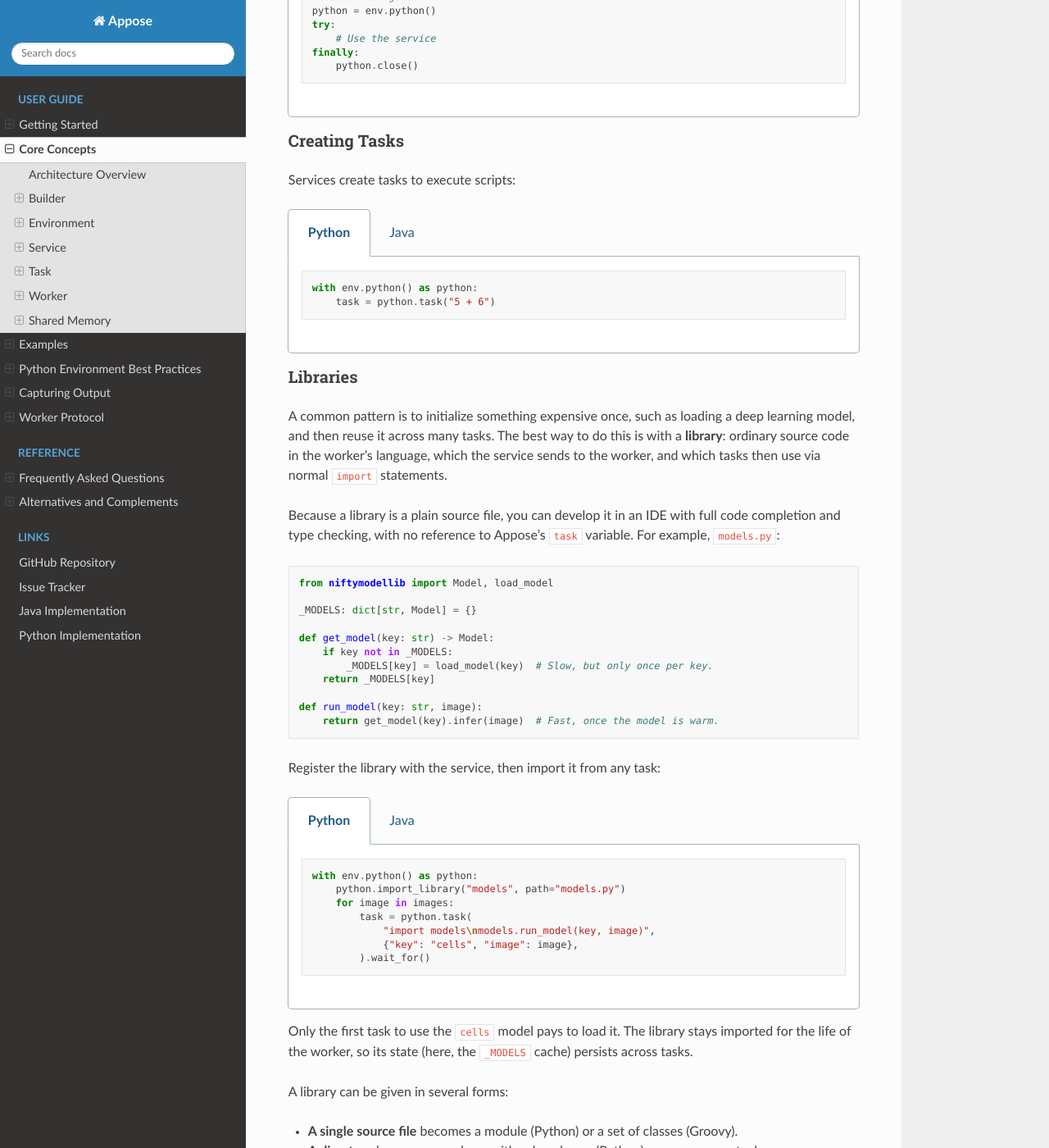
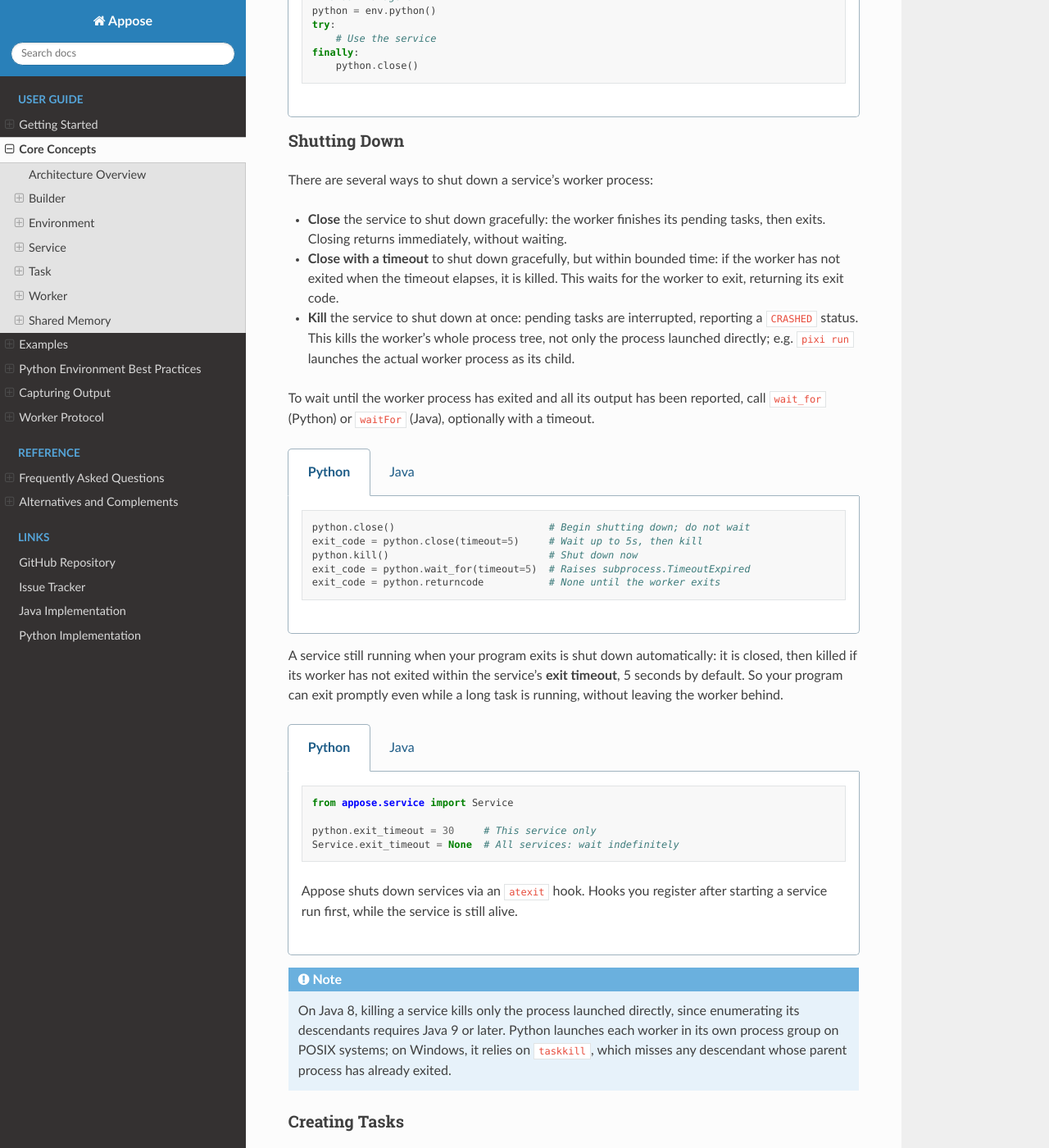
Before and after one commit to apposed/appose, a Sphinx documentation site: the page built from docs/core-concepts.rst, in a window 1280 px wide and 1400 px high, scrolled down 3605 px. Shown: the whole window at 82% size. Built offline with Sphinx 7.4.7 and the Read the Docs theme 3.1.0, drawn with Linux system fonts in a browser that asks for light colours.

Commit message:
Document shutting down services and their workers
Describe closing (with or without a timeout), killing the whole worker
process tree, waiting with a timeout, and the automatic shutdown of
services still running at program exit, including the exit timeout.

Also state in the worker contract that a worker must exit once its
stdin closes, and that the service may kill it with its descendants.

See #37.

Co-Authored-By: Claude Opus 5.5 <noreply@anthropic.com>

```diff
--- a/docs/core-concepts.rst
+++ b/docs/core-concepts.rst
@@ -270,6 +270,85 @@ Services should be properly closed when done to clean up resources:
          } finally {
              python.close();
          }
+
+Shutting Down
+^^^^^^^^^^^^^
+
+There are several ways to shut down a service's worker process:
+
+* **Close** the service to shut down gracefully: the worker finishes its
+  pending tasks, then exits. Closing returns immediately, without waiting.
+* **Close with a timeout** to shut down gracefully, but within bounded time:
+  if the worker has not exited when the timeout elapses, it is killed. This
+  waits for the worker to exit, returning its exit code.
+* **Kill** the service to shut down at once: pending tasks are interrupted,
+  reporting a ``CRASHED`` status. This kills the worker's whole process tree,
+  not only the process launched directly; e.g. ``pixi run`` launches the
+  actual worker process as its child.
+
+To wait until the worker process has exited and all its output has been
+reported, call ``wait_for`` (Python) or ``waitFor`` (Java), optionally with a
+timeout.
+
+.. tabs::
+
+   .. tab:: Python
+
+      .. code-block:: python
+
+         python.close()                          # Begin shutting down; do not wait
+         exit_code = python.close(timeout=5)     # Wait up to 5s, then kill
+         python.kill()                           # Shut down now
+         exit_code = python.wait_for(timeout=5)  # Raises subprocess.TimeoutExpired
+         exit_code = python.returncode           # None until the worker exits
+
+   .. tab:: Java
+
+      .. code-block:: java
+
+         python.close();                                    // Begin shutting down; do not wait
+         int exitCode = python.close(5, TimeUnit.SECONDS);  // Wait up to 5s, then kill
+         python.kill();                                     // Shut down now
+         exitCode = python.waitFor(5, TimeUnit.SECONDS);    // Throws TimeoutException
+         exitCode = python.exitValue();                     // Throws if the worker has not exited
+
+A service still running when your program exits is shut down automatically:
+it is closed, then killed if its worker has not exited within the service's
+**exit timeout**, 5 seconds by default. So your program can exit promptly
+even while a long task is running, without leaving the worker behind.
+
+.. tabs::
+
+   .. tab:: Python
+
+      .. code-block:: python
+
+         from appose.service import Service
+
+         python.exit_timeout = 30     # This service only
+         Service.exit_timeout = None  # All services: wait indefinitely
+
+      Appose shuts down services via an ``atexit`` hook. Hooks you register
+      after starting a service run first, while the service is still alive.
+
+   .. tab:: Java
+
+      .. code-block:: java
+
+         python.exitTimeout(30, TimeUnit.SECONDS);
+         python.exitTimeout(Long.MAX_VALUE, TimeUnit.SECONDS);  // Wait indefinitely
+
+      Appose shuts down services via a JVM shutdown hook. Shutdown hooks run
+      concurrently, so your own hooks may find a service already shutting
+      down.
+
+.. note::
+
+   On Java 8, killing a service kills only the process launched directly,
+   since enumerating its descendants requires Java 9 or later. Python
+   launches each worker in its own process group on POSIX systems; on
+   Windows, it relies on ``taskkill``, which misses any descendant whose
+   parent process has already exited.
 
 Creating Tasks
 ^^^^^^^^^^^^^^
--- a/docs/worker-protocol.rst
+++ b/docs/worker-protocol.rst
@@ -30,6 +30,10 @@ A bad request is one the worker cannot handle, such as invalid JSON or an
 unknown request type. The worker should report it on stderr; and if the
 request names a task the worker has not seen before, the worker should also
 send a ``FAILURE`` response for that task, since the service is waiting for it.
+
+The service shuts the worker down gracefully by closing the worker's stdin.
+The worker must then finish its pending tasks and exit. The service may
+also kill the worker at any time, along with its descendant processes.
 
 Version Compatibility
 ---------------------
```
Also changed, not shown: README.md (+3 -0 lines).
